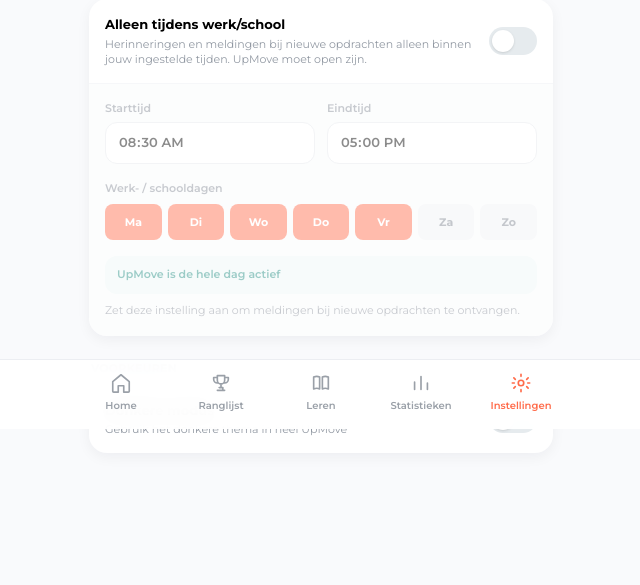
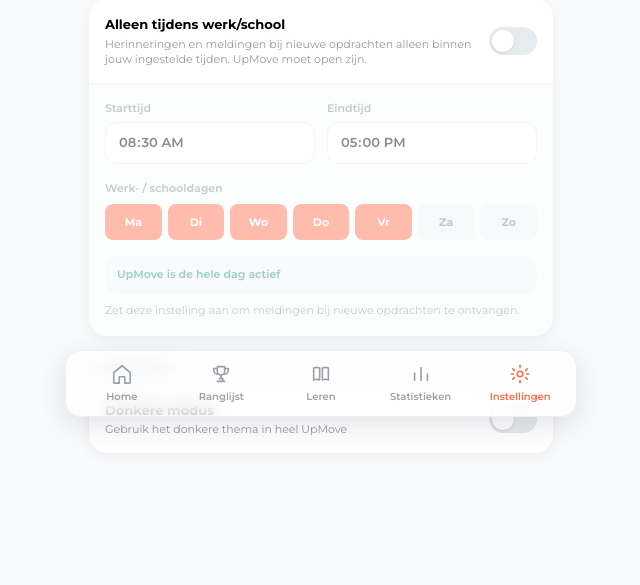
Before and after one commit to RensvdBurg/project-in-beweging, a PHP site: page /pages/settings/settings.php in a window 1280 px wide. Shown: the part 371-956 px from the top of the page, without its empty margins (319-959 px from the left). Run offline with PHP 8.4, Linux system fonts and the light colour scheme; the visitor is signed in with stand-in values (Sample User, id 1).

Commit message:
Meebewegende navbar + border-radius toevoegen + doorzichtige bg

```diff
--- a/components/footer.php
+++ b/components/footer.php
@@ -38,10 +38,10 @@ function footerItemClass(bool $active): string
 
 ?>
 
-<nav class="upmove-footer fixed bottom-0 left-0 right-0 z-50 border-t border-[#eceef2] bg-white/95 backdrop-blur-md"
+<nav
+  class="upmove-footer fixed bottom-[calc(0.75rem+env(safe-area-inset-bottom))] left-1/2 z-50 w-[calc(100%-2rem)] max-w-lg -translate-x-1/2 rounded-2xl border border-[#eceef2] bg-white/70 shadow-[0_8px_28px_rgba(20,24,40,0.12)] backdrop-blur-md"
   aria-label="Hoofdnavigatie">
-  <div class="mx-auto grid max-w-lg grid-cols-5 px-1.5
-               pb-[max(0.75rem,env(safe-area-inset-bottom))] pt-2">
+  <div class="mx-auto grid max-w-lg grid-cols-5 px-1.5 py-2">
 
     <!-- HOME -->
     <a href="/project-in-beweging/?screen=home"
--- a/css/output.css
+++ b/css/output.css
@@ -250,15 +250,18 @@
   .top-\[3px\] {
     top: 3px;
   }
-  .right-0 {
-    right: 0px;
-  }
   .bottom-0 {
     bottom: 0px;
   }
+  .bottom-\[calc\(0\.75rem\+env\(safe-area-inset-bottom\)\)\] {
+    bottom: calc(0.75rem + env(safe-area-inset-bottom));
+  }
   .left-0 {
     left: 0px;
   }
+  .left-1\/2 {
+    left: calc(1 / 2 * 100%);
+  }
   .left-\[3px\] {
     left: 3px;
   }
@@ -492,6 +495,10 @@
   }
   .border-collapse {
     border-collapse: collapse;
+  }
+  .-translate-x-1\/2 {
+    --tw-translate-x: calc(calc(1 / 2 * 100%) * -1);
+    translate: var(--tw-translate-x) var(--tw-translate-y);
   }
   .cursor-pointer {
     cursor: pointer;
@@ -733,12 +740,6 @@
       background-color: color-mix(in oklab, var(--color-white) 70%, transparent);
     }
   }
-  .bg-white\/95 {
-    background-color: color-mix(in srgb, #fff 95%, transparent);
-    @supports (color: color-mix(in lab, red, red)) {
-      background-color: color-mix(in oklab, var(--color-white) 95%, transparent);
-    }
-  }
   .fill-primary {
     fill: var(--color-primary);
   }
@@ -822,9 +823,6 @@
   }
   .pb-\[49px\] {
     padding-bottom: 49px;
-  }
-  .pb-\[max\(0\.75rem\,env\(safe-area-inset-bottom\)\)\] {
-    padding-bottom: max(0.75rem, env(safe-area-inset-bottom));
   }
   .pl-\[8px\] {
     padding-left: 8px;
@@ -1020,6 +1018,10 @@
   }
   .shadow-\[0_8px_18px_rgba\(255\,107\,74\,0\.35\)\] {
     --tw-shadow: 0 8px 18px var(--tw-shadow-color, rgba(255,107,74,0.35));
+    box-shadow: var(--tw-inset-shadow), var(--tw-inset-ring-shadow), var(--tw-ring-offset-shadow), var(--tw-ring-shadow), var(--tw-shadow);
+  }
+  .shadow-\[0_8px_28px_rgba\(20\,24\,40\,0\.12\)\] {
+    --tw-shadow: 0 8px 28px var(--tw-shadow-color, rgba(20,24,40,0.12));
     box-shadow: var(--tw-inset-shadow), var(--tw-inset-ring-shadow), var(--tw-ring-offset-shadow), var(--tw-ring-shadow), var(--tw-shadow);
   }
   .shadow-card {
@@ -1090,6 +1092,9 @@
   .peer-checked\:text-white:is(:where(.peer):checked ~ *) {
     color: var(--color-white);
   }
+  .placeholder\:text-muted::placeholder {
+    color: var(--color-muted);
+  }
   .placeholder\:text-placeholder::placeholder {
     color: var(--color-placeholder);
   }
@@ -1150,6 +1155,9 @@
     }
   }
   .focus\:border-orange:focus {
+    border-color: var(--color-orange);
+  }
+  .focus-visible\:border-orange:focus-visible {
     border-color: var(--color-orange);
   }
   .focus-visible\:ring-2:focus-visible {
@@ -1329,7 +1337,7 @@ html.upmove-dark body {
   color: #f4f5f7;
 }
 html.upmove-dark .upmove-footer {
-  background-color: rgb(32 38 48 / 95%);
+  background-color: rgb(32 38 48 / 78%);
   border-color: #343b46;
 }
 html.upmove-dark .settings-card {
@@ -1673,6 +1681,21 @@ html.upmove-dark .account-dialog .account-dialog-cancel:hover {
 html.upmove-dark .upmove-settings a.settings-card:hover {
   background-color: #2a313c;
 }
+@property --tw-translate-x {
+  syntax: "*";
+  inherits: false;
+  initial-value: 0;
+}
+@property --tw-translate-y {
+  syntax: "*";
+  inherits: false;
+  initial-value: 0;
+}
+@property --tw-translate-z {
+  syntax: "*";
+  inherits: false;
+  initial-value: 0;
+}
 @property --tw-space-y-reverse {
   syntax: "*";
   inherits: false;
@@ -1848,21 +1871,6 @@ html.upmove-dark .upmove-settings a.settings-card:hover {
 @property --tw-backdrop-sepia {
   syntax: "*";
   inherits: false;
-}
-@property --tw-translate-x {
-  syntax: "*";
-  inherits: false;
-  initial-value: 0;
-}
-@property --tw-translate-y {
-  syntax: "*";
-  inherits: false;
-  initial-value: 0;
-}
-@property --tw-translate-z {
-  syntax: "*";
-  inherits: false;
-  initial-value: 0;
 }
 @property --tw-outline-style {
   syntax: "*";
@@ -1887,6 +1895,9 @@ html.upmove-dark .upmove-settings a.settings-card:hover {
 @layer properties {
   @supports ((-webkit-hyphens: none) and (not (margin-trim: inline))) or ((-moz-orient: inline) and (not (color:rgb(from red r g b)))) {
     *, ::before, ::after, ::backdrop {
+      --tw-translate-x: 0;
+      --tw-translate-y: 0;
+      --tw-translate-z: 0;
       --tw-space-y-reverse: 0;
       --tw-border-style: solid;
       --tw-leading: initial;
@@ -1928,9 +1939,6 @@ html.upmove-dark .upmove-settings a.settings-card:hover {
       --tw-backdrop-opacity: initial;
       --tw-backdrop-saturate: initial;
       --tw-backdrop-sepia: initial;
-      --tw-translate-x: 0;
-      --tw-translate-y: 0;
-      --tw-translate-z: 0;
       --tw-outline-style: solid;
       --tw-scale-x: 1;
       --tw-scale-y: 1;
--- a/src/input.css
+++ b/src/input.css
@@ -115,7 +115,7 @@ html.upmove-dark body {
 /* Footer */
 
 html.upmove-dark .upmove-footer {
-  background-color: rgb(32 38 48 / 95%);
+  background-color: rgb(32 38 48 / 78%);
   border-color: #343b46;
 }
 
```
